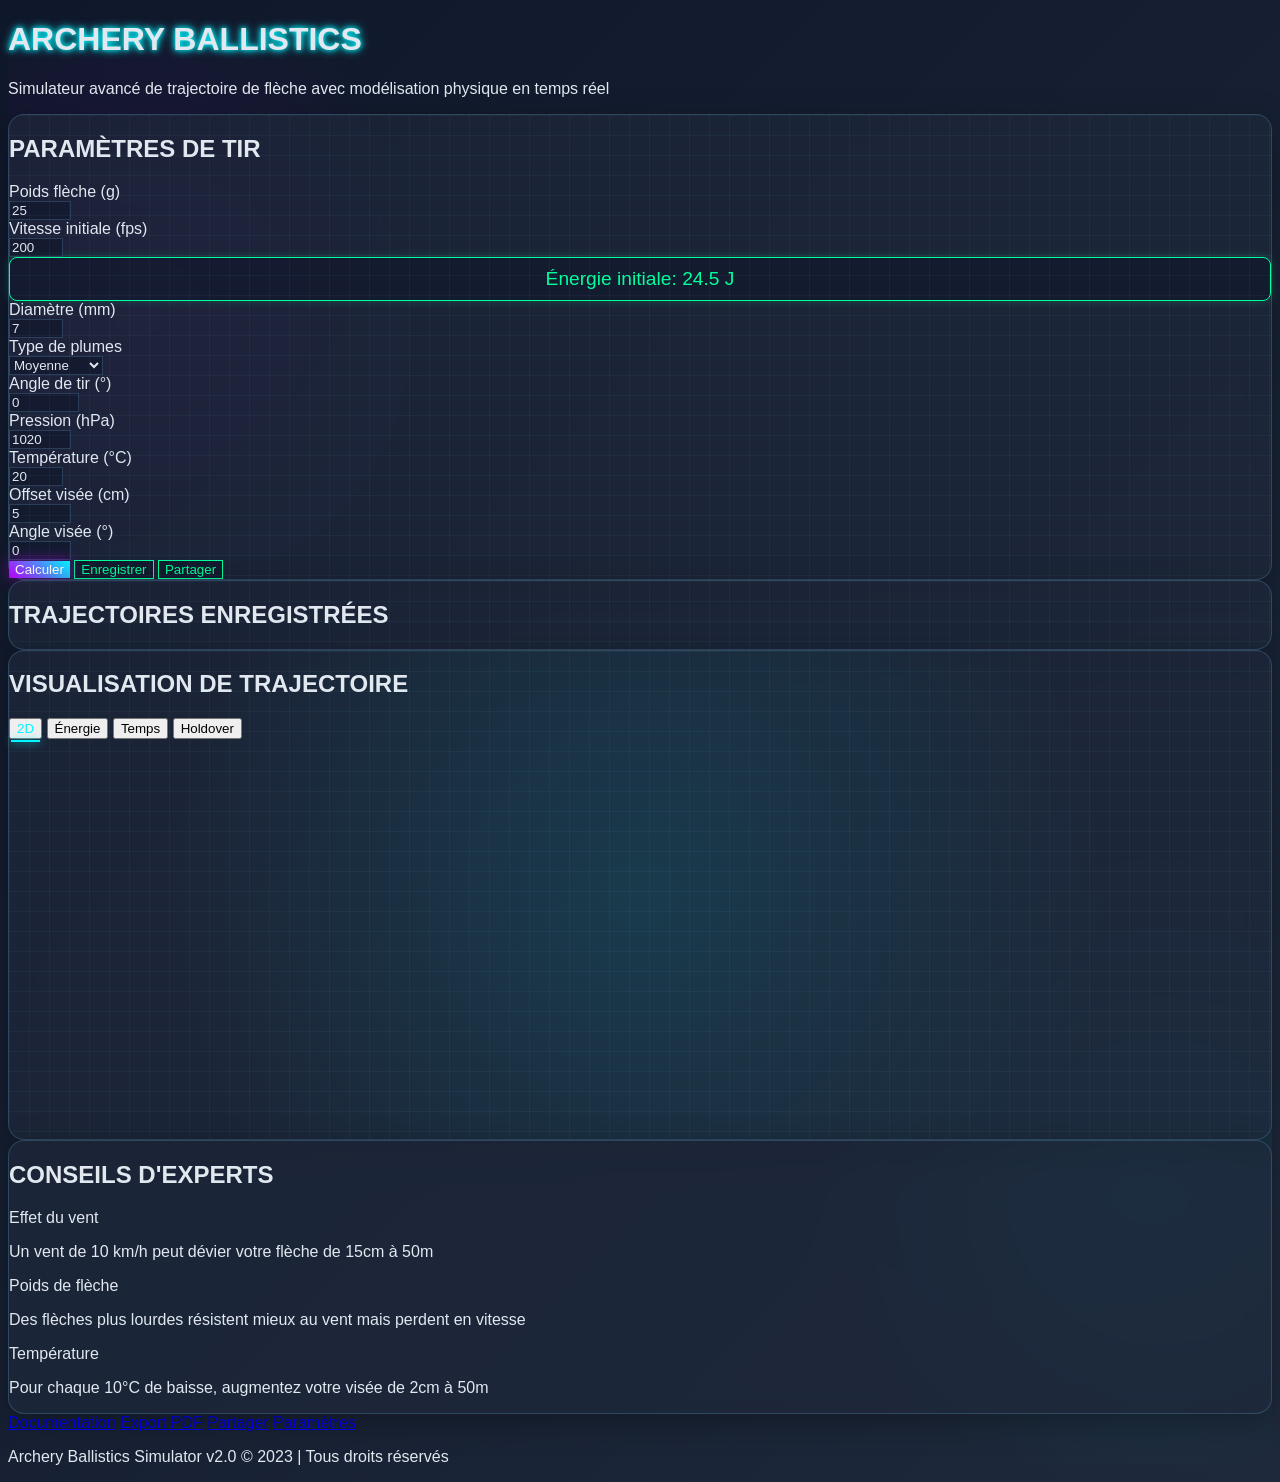
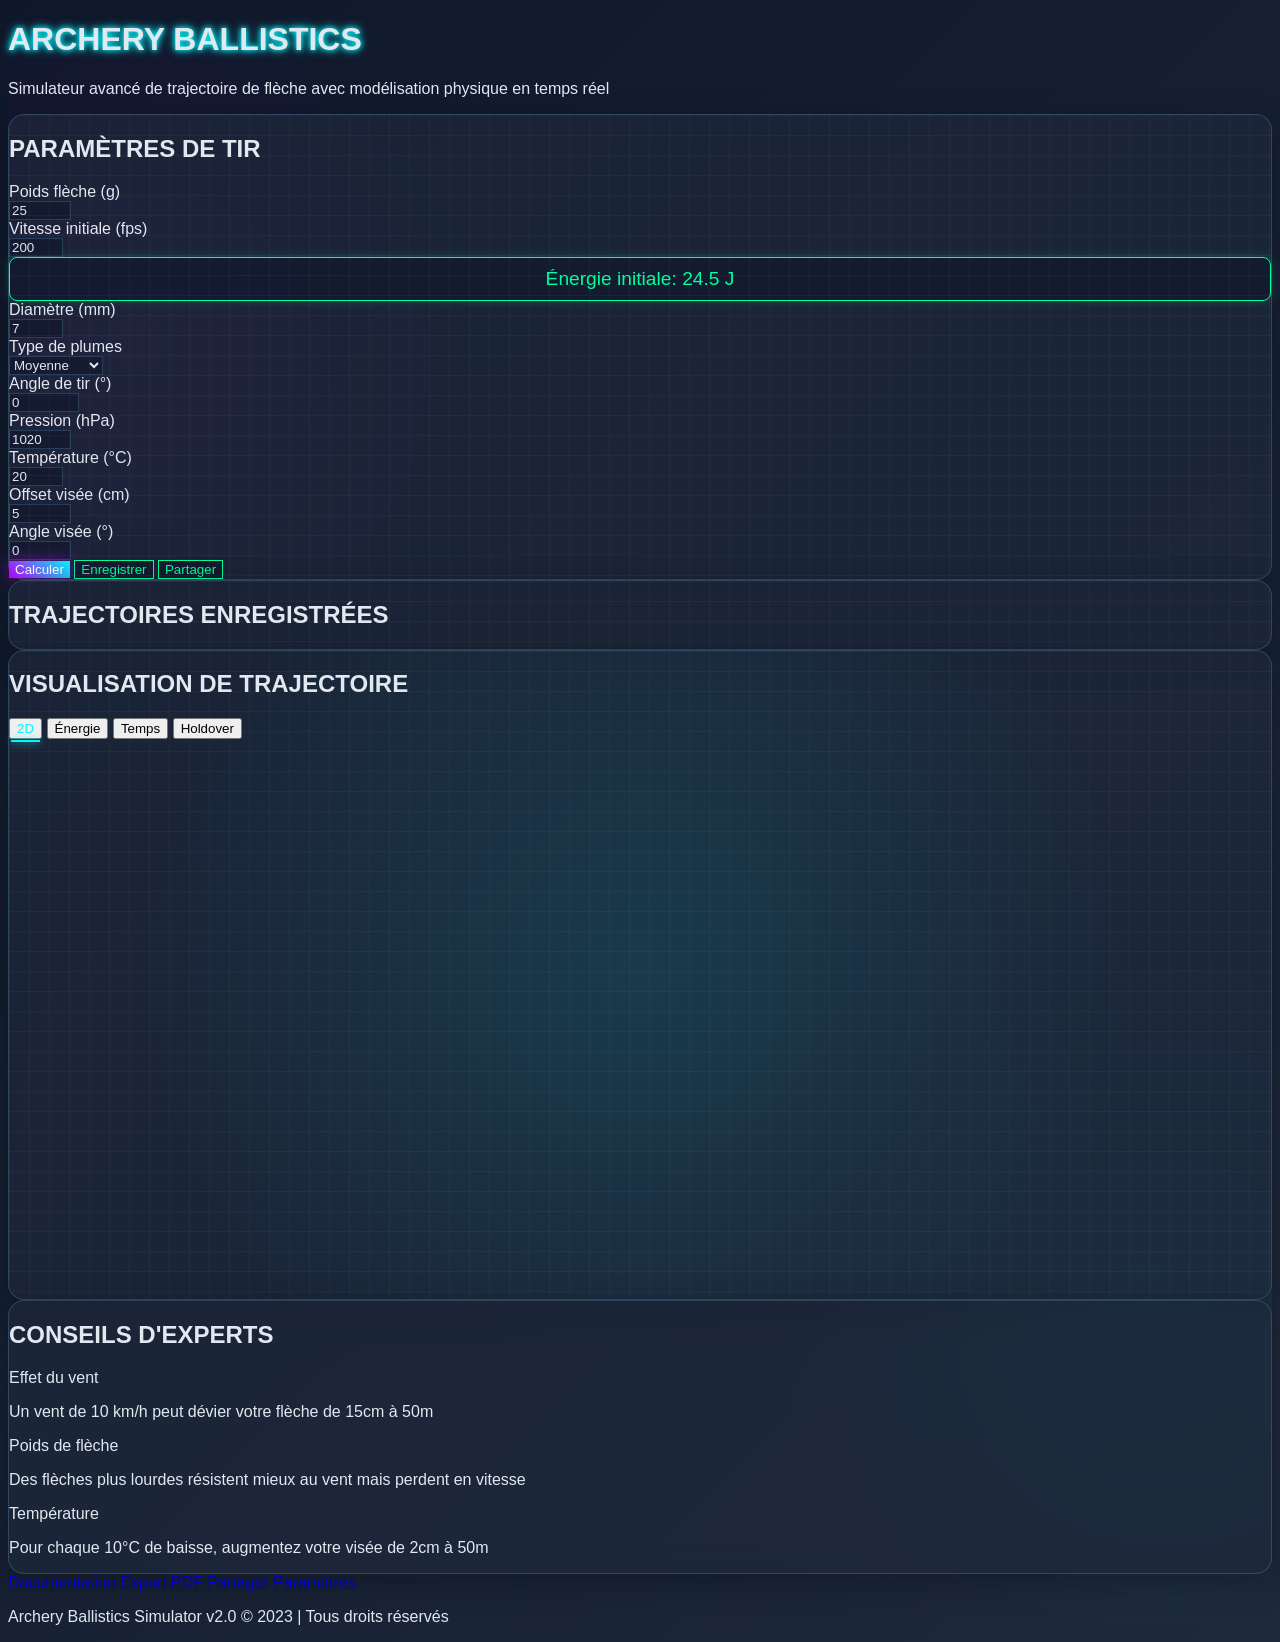

last push before working day

--- a/style-extra.css
+++ b/style-extra.css
@@ -138,10 +138,16 @@
       z-index: -1;
     }
     
-    .chart-container {
-      min-height: 400px;
-      position: relative;
-    }
+.chart-container {
+  min-height: 400px;
+  position: relative;
+}
+
+@media (min-width: 1280px) {
+  .chart-container {
+    min-height: 560px;
+  }
+}
     
     .trajectory-card {
       transition: all 0.3s ease;
@@ -239,13 +245,10 @@
   font-size: 0.85rem;
 }
 
-.three-overlay {
-  min-height: 0;
-  border-radius: 10px;
-  overflow: hidden;
-  background: rgba(15, 23, 42, 0.35);
-}
-
 .advanced-hidden {
   display: none !important;
+}
+
+.chart-container > div {
+  width: 100%;
 }
